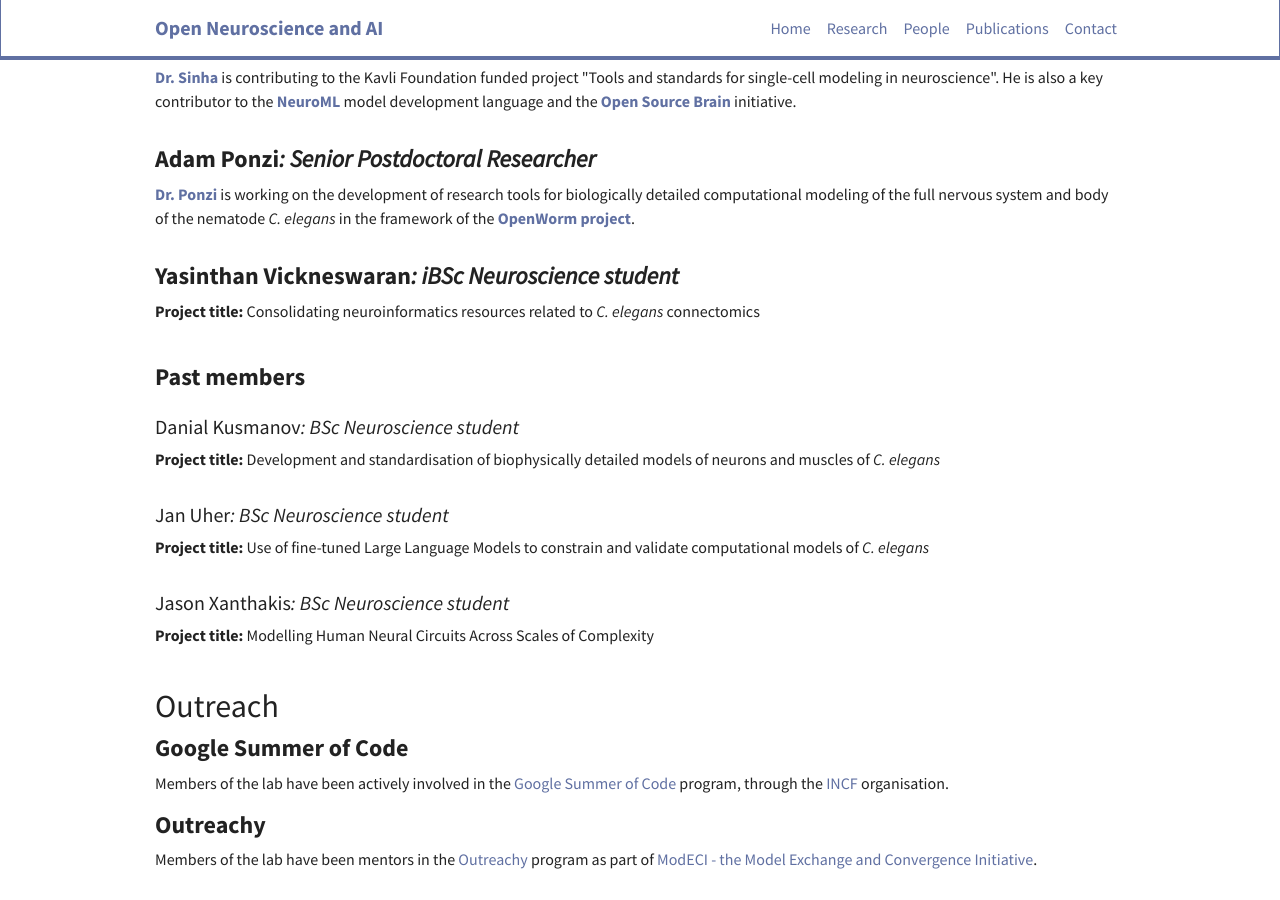
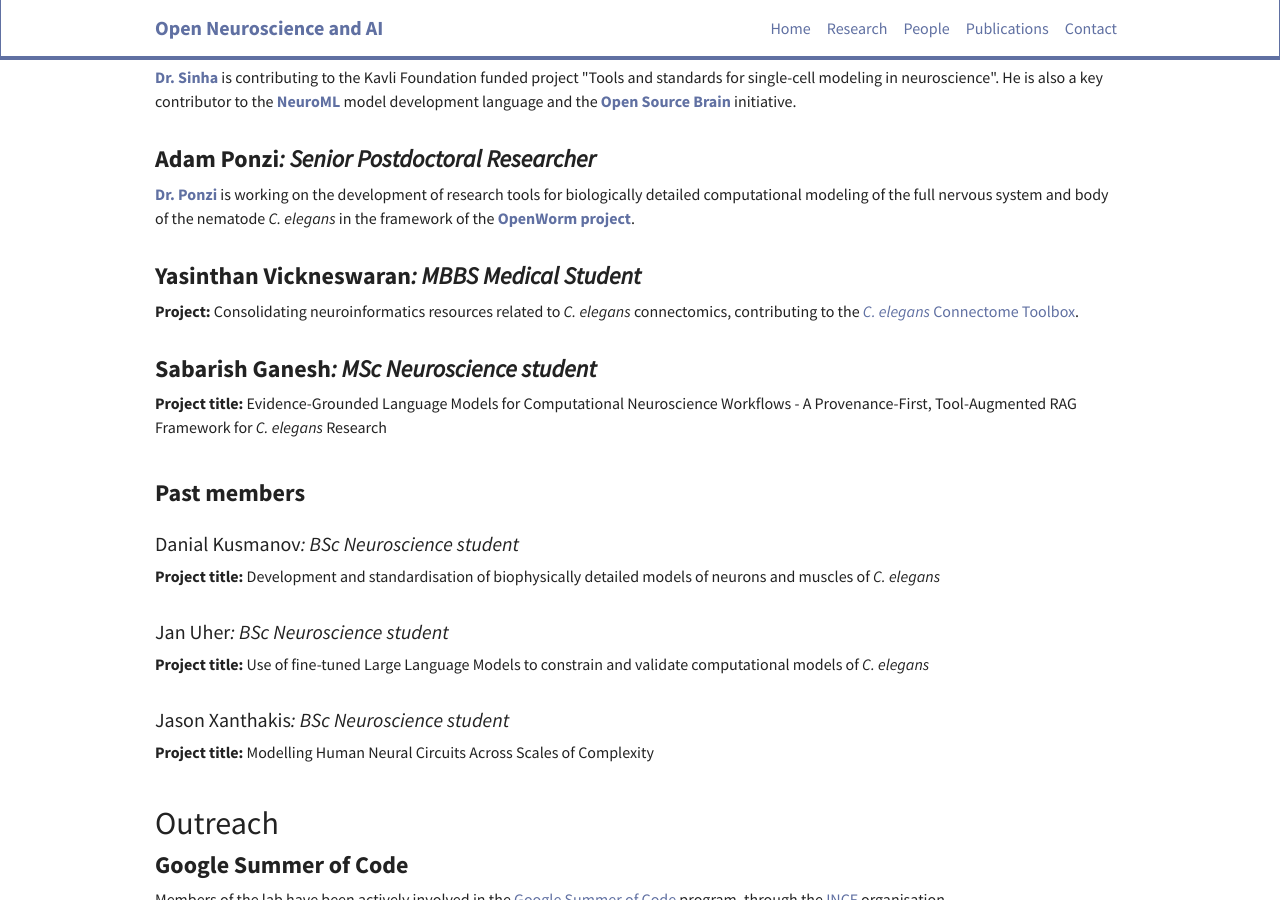
Before and after one commit to pgleeson/openneurolab, a Jekyll site: the page built from _pages/people.md, in a window 1280 px wide and 900 px high, scrolled down 495 px. Built offline with Jekyll 4.4.1, drawn with Linux system fonts in a browser that asks for light colours; nearby versions of some CDN libraries.

Commit message:
Update people

```diff
--- a/_data/people.yml
+++ b/_data/people.yml
@@ -22,8 +22,12 @@
   past: true
 
 - name: Yasinthan Vickneswaran
-  title: iBSc Neuroscience student
-  abstract: "<b>Project title:</b> Consolidating neuroinformatics resources related to <i>C. elegans</i> connectomics"
+  title: MBBS Medical Student
+  abstract: <b>Project:</b> Consolidating neuroinformatics resources related to <i>C. elegans</i> connectomics, contributing to the <a href="http://openworm.org/ConnectomeToolbox"><i>C. elegans</i> Connectome Toolbox</a>.
+
+- name: Sabarish Ganesh
+  title: MSc Neuroscience student
+  abstract: <b>Project title:</b> Evidence-Grounded Language Models for Computational Neuroscience Workflows - A Provenance-First, Tool-Augmented RAG Framework for <i>C. elegans</i> Research
 
 - name: Jason Xanthakis
   title: BSc Neuroscience student
```
